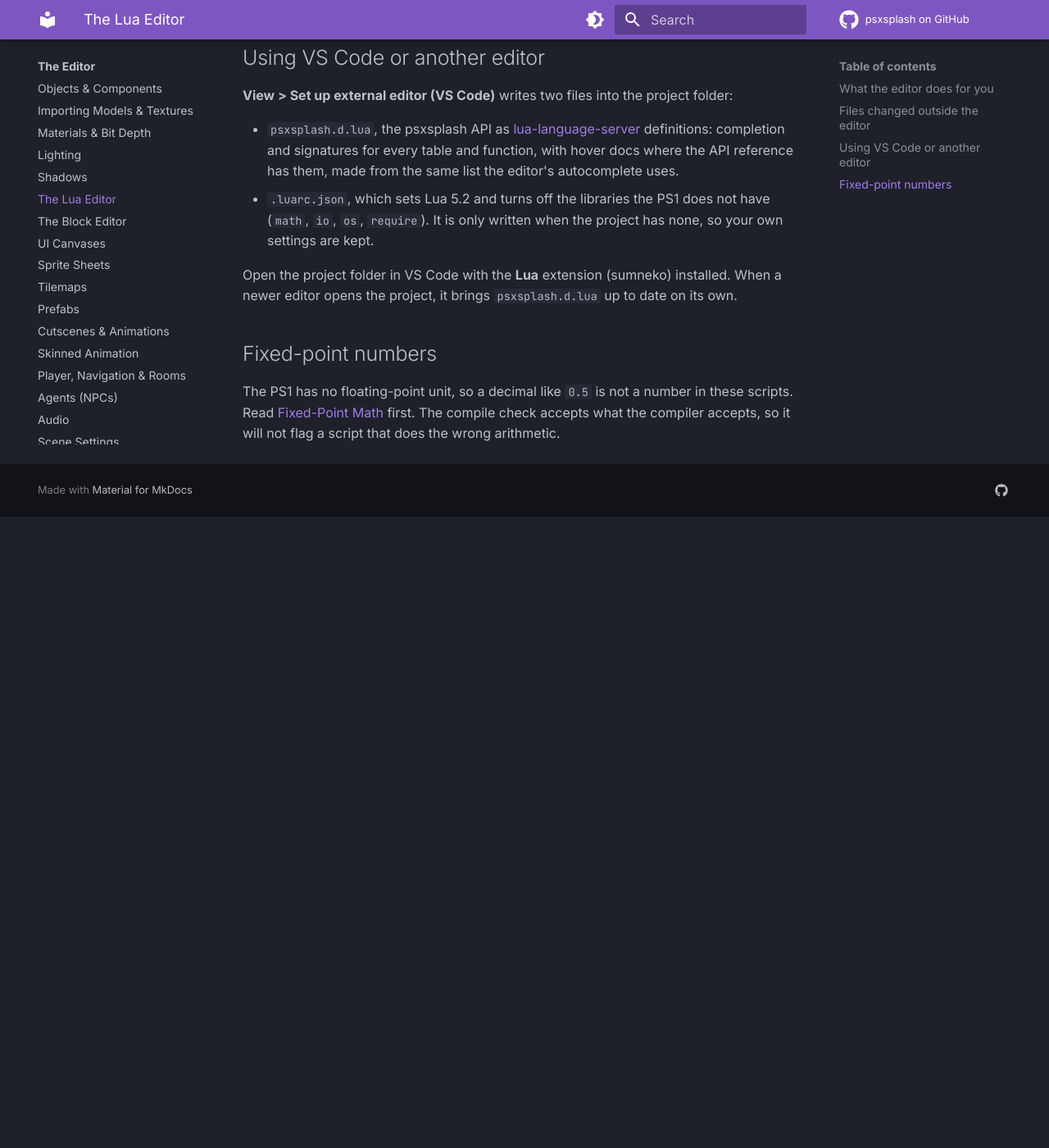
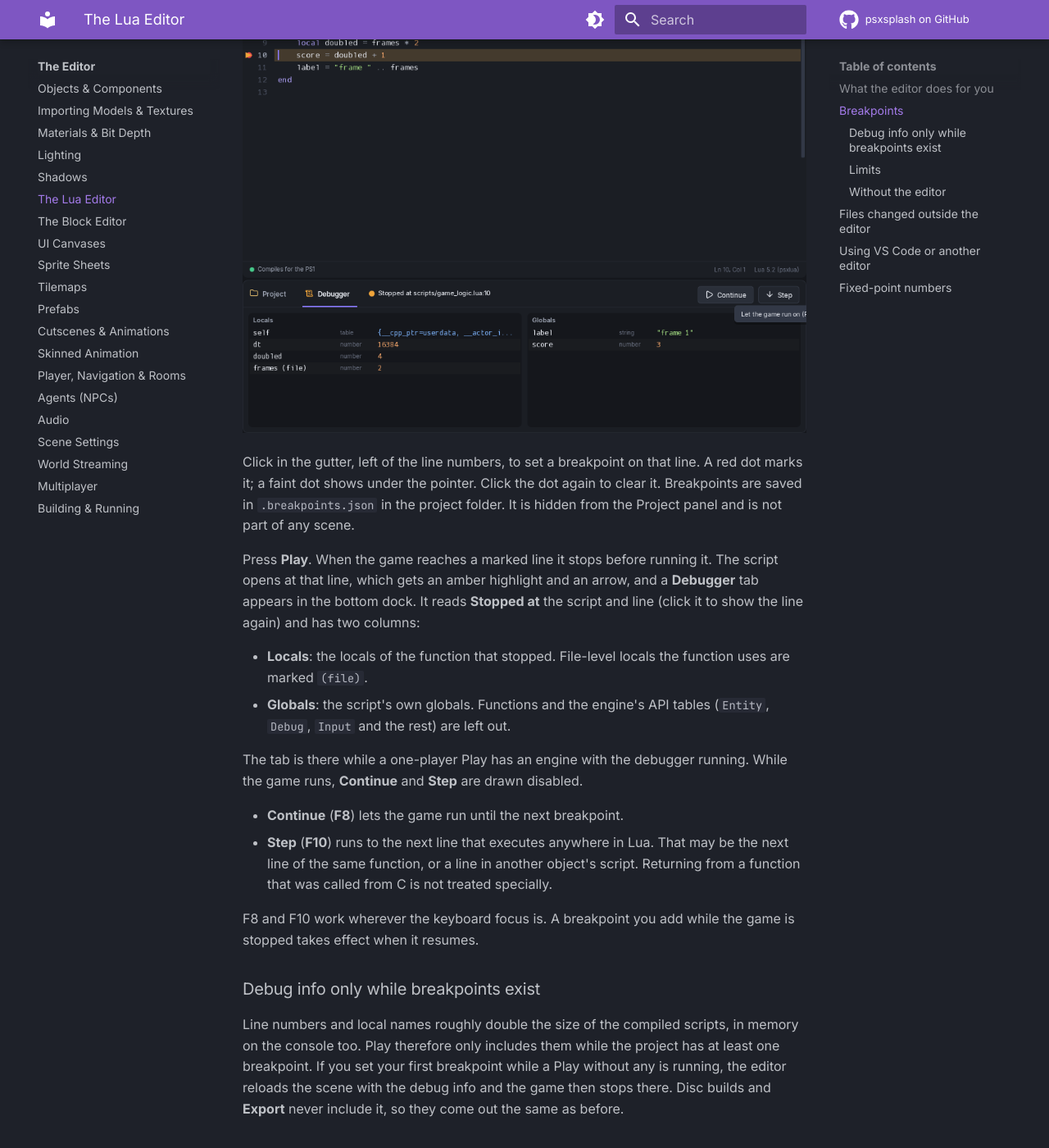
Before and after one commit to psxsplash/docs, an MkDocs documentation site: the page built from docs/editor/lua-editor.md, in a window 1280 px wide and 1400 px high, scrolled down 1654 px. Shown: the whole window at 82% size. Built offline with MkDocs 1.6.1 and Material for MkDocs 9.7.7, drawn with Linux system fonts in a browser that asks for light colours; the version menu is left out; before the commit the page ends 2284 px from its top, so only the background shows below that; some of the changed text lies outside the part shown.

Commit message:
Document Lua breakpoints in the Lua editor page

```diff
--- a/docs/editor/lua-editor.md
+++ b/docs/editor/lua-editor.md
@@ -19,6 +19,41 @@ You can write every script in Lua, build every script from [blocks](block-editor
 
 Press **Play** and open scripts are saved first.
 
+## Breakpoints
+
+![A game stopped at line 10 of a script, with the Debugger panel showing locals and globals](../assets/images/lua-breakpoints.png)
+
+Click in the gutter, left of the line numbers, to set a breakpoint on that line. A red dot marks it; a faint dot shows under the pointer. Click the dot again to clear it. Breakpoints are saved in `.breakpoints.json` in the project folder. It is hidden from the Project panel and is not part of any scene.
+
+Press **Play**. When the game reaches a marked line it stops before running it. The script opens at that line, which gets an amber highlight and an arrow, and a **Debugger** tab appears in the bottom dock. It reads **Stopped at** the script and line (click it to show the line again) and has two columns:
+
+- **Locals**: the locals of the function that stopped. File-level locals the function uses are marked `(file)`.
+- **Globals**: the script's own globals. Functions and the engine's API tables (`Entity`, `Debug`, `Input` and the rest) are left out.
+
+The tab is there while a one-player Play has an engine with the debugger running. While the game runs, **Continue** and **Step** are drawn disabled.
+
+- **Continue** (**F8**) lets the game run until the next breakpoint.
+- **Step** (**F10**) runs to the next line that executes anywhere in Lua. That may be the next line of the same function, or a line in another object's script. Returning from a function that was called from C is not treated specially.
+
+F8 and F10 work wherever the keyboard focus is. A breakpoint you add while the game is stopped takes effect when it resumes.
+
+### Debug info only while breakpoints exist
+
+Line numbers and local names roughly double the size of the compiled scripts, in memory on the console too. Play therefore only includes them while the project has at least one breakpoint. If you set your first breakpoint while a Play without any is running, the editor reloads the scene with the debug info and the game then stops there. Disc builds and **Export** never include it, so they come out the same as before.
+
+### Limits
+
+- Only **Play** stops. **Run on hardware** does not use breakpoints.
+- With 2 to 4 linked players the debugger is off.
+- Scripts built from [blocks](block-editor.md) take no breakpoints.
+- A breakpoint is a fixed line number. It does not move when you add or remove lines above it, or when you rename or move the script.
+- Values are shallow. A table shows its first 6 fields, long strings are cut, and a `FixedPoint` value shows as a table. There is no call stack, no watch list and nothing to expand.
+- The engine has to have the feature. With an older engine the Debugger tab does not appear and the game runs as before.
+
+### Without the editor
+
+The editor drives the engine through two files in the PCdrv folder. `luabp.txt` holds a generation number on the first line, then one `<line> <chunk>` per breakpoint, where the chunk is the script's project path. The engine reads it when the scene loads and again every 15 frames. While stopped, the engine prints `psxsplash: lua break <id> <line> <chunk>` followed by `lua local`, `lua upvalue` and `lua global` lines, then `lua break end <id>`. Write `<id> continue` or `<id> step` to `luabp.cmd` to resume; a command with a different stop id is ignored. The scripts must have been compiled with debug info.
+
 ## Files changed outside the editor
 
 If a script changes on disk while it is open (your own text editor, git) and the tab has unsaved edits, the tab says **Changed on disk** and offers **Reload** or **Keep mine**. **Ctrl+Z** after a reload brings your edits back. A file deleted on disk can be written again with **Save**.
```
Also changed, not shown: docs/assets/images/lua-breakpoints.png (added).
